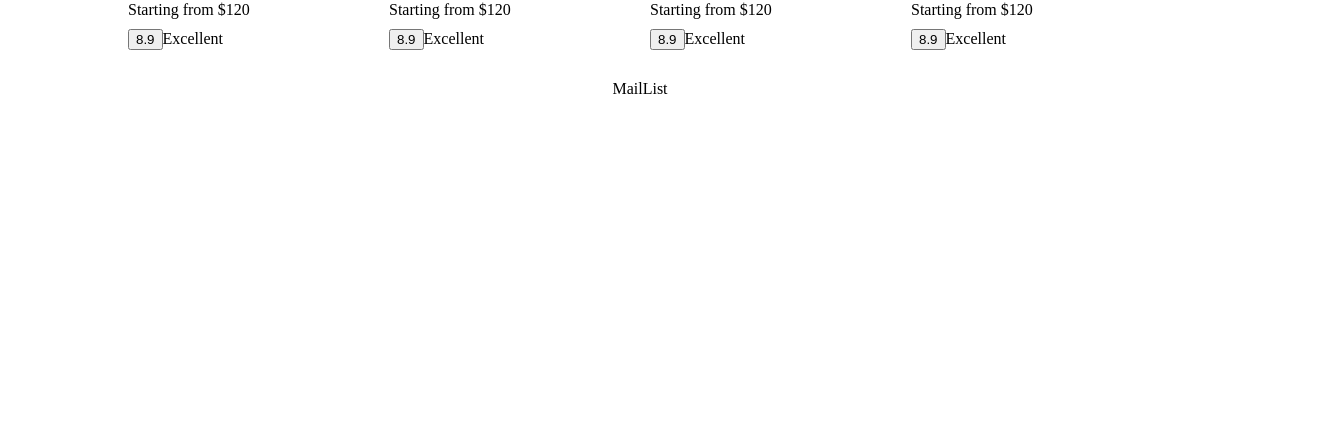
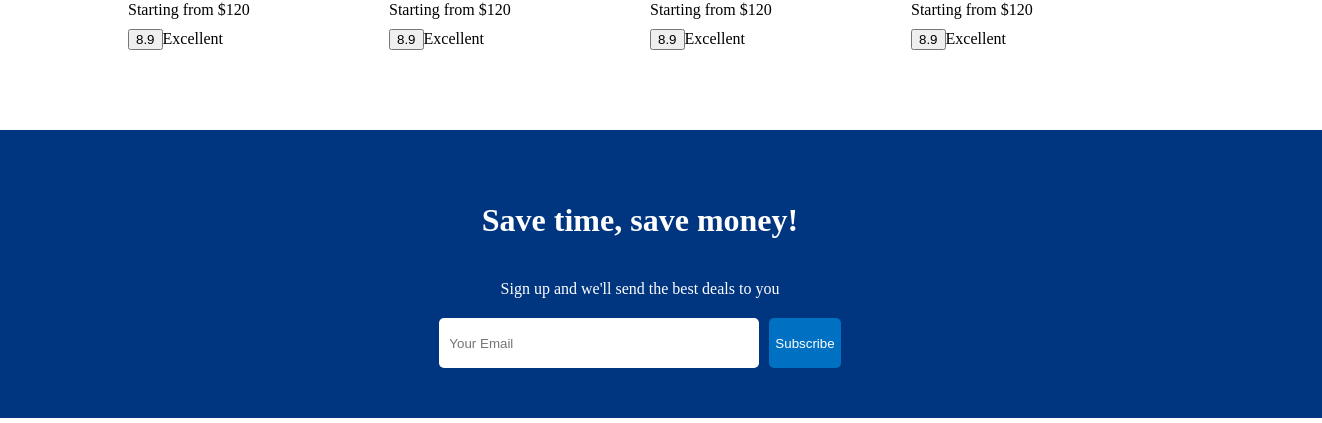
Before and after one commit to arifpehlivan/react-booking, a React (Create React App) app: page / in a window 1280 px wide. Shown: the part 1432-1855 px from the top of the page, 1322 px wide, since content can reach past the window. Before the commit the page ends 1538 px from the top, so only its background shows below. Built offline with nearby package versions, Linux system fonts and the light colour scheme.

Commit message:
add email

```diff
--- a/src/components/mailList/MailList.js
+++ b/src/components/mailList/MailList.js
@@ -1,9 +1,16 @@
 import './mailList.css'
 
 const MailList = () => {
-  return (
-    <div>MailList</div>
-  )
+    return (
+        <div className='mail'>
+            <h1 className="mailTitle">Save time, save money!</h1>
+            <span className="mailDesc">Sign up and we'll send the best deals to you</span>
+            <div className="mailInputContainer">
+                <input type="text" placeholder='Your Email' />
+                <button>Subscribe</button>
+            </div>
+        </div>
+    )
 }
 
 export default MailList
--- a/src/components/mailList/mailList.css
+++ b/src/components/mailList/mailList.css
@@ -0,0 +1,31 @@
+.mail{
+    width: 100%;
+    margin-top: 50px;
+    background-color: #003580;
+    color: white;
+    display: flex;
+    flex-direction: column;
+    align-items: center;
+    gap: 20px;
+    padding: 50px;
+}
+
+.mailInputContainer>input{
+    width: 300px;
+    height: 30px;
+    padding: 10px;
+    border: none;
+    outline: none;
+    margin-right: 10px;
+    border-radius: 5px;
+}
+
+.mailInputContainer>button{
+    height: 50px;
+    background-color: #0071c2;
+    color: white;
+    font-weight: 500;
+    border: none;
+    border-radius: 5px;
+    cursor: pointer;
+}
```
